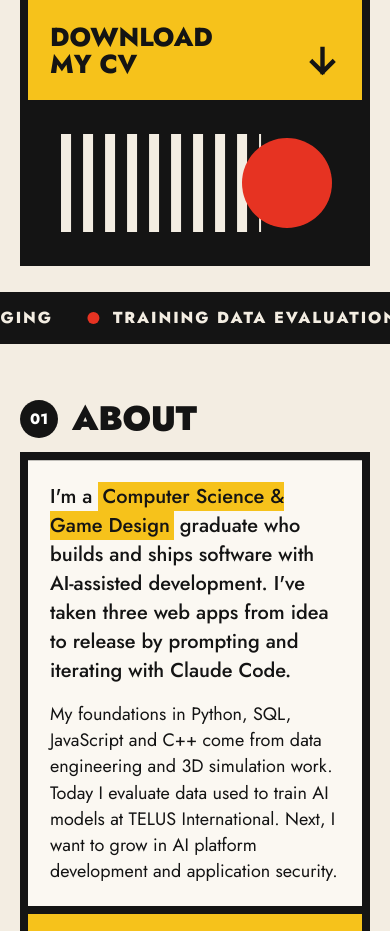
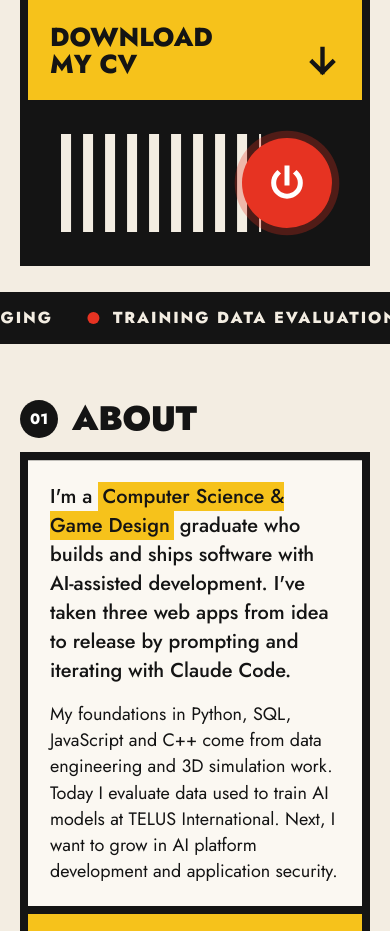
Before and after one commit to syafaatsaat/portfolio-v3, a React (Vite) app: page / in a window 390 px wide. Shown: the part 960-1891 px from the top of the page. Built offline with nearby package versions, Linux system fonts and the light colour scheme.

Commit message:
feat: boot SYAF_OS from a power button in the Bauhaus hero
Co-Authored-By: Claude Opus 5.5 <noreply@anthropic.com>

```diff
--- a/src/components/bauhaus/BauhausSite.jsx
+++ b/src/components/bauhaus/BauhausSite.jsx
@@ -25,7 +25,7 @@ export default function BauhausSite({ profile, page, onToggleTheme }) {
         </main>
       ) : (
         <main id="top">
-          <Hero person={person} cvUrl={links.cv} editions={pastEditions} />
+          <Hero person={person} cvUrl={links.cv} editions={pastEditions} onBoot={onToggleTheme} />
           <SkillsTicker groups={skills} />
           <About person={person} education={education} current={currentJob} />
           <Experience items={experience} />
--- a/src/components/bauhaus/sections/Hero.jsx
+++ b/src/components/bauhaus/sections/Hero.jsx
@@ -1,15 +1,27 @@
 import { useRef } from 'react'
 import { useClock } from '../../../states/hooks/useClock.js'
+import { useExitAnimation } from '../../../states/hooks/useExitAnimation.js'
 import { usePointerParallax } from '../../../states/hooks/usePointerParallax.js'
 import ArrowIcon from '../../shared/ArrowIcon.jsx'
+import { classNames } from '../../shared/classNames.js'
 import ExternalLink from '../../shared/ExternalLink.jsx'
 import Bento from '../primitives/Bento.jsx'
 import Shape from '../primitives/Shape.jsx'
 import Tile from '../primitives/Tile.jsx'
 import HeroName from './HeroName.jsx'
 
-export default function Hero({ person, cvUrl, editions }) {
+function PowerIcon() {
+  return (
+    <svg className="hero-power__icon" viewBox="0 0 24 24" fill="none" stroke="currentColor" strokeWidth="3" strokeLinecap="square" aria-hidden="true" focusable="false">
+      <path d="M12 3v9M6.3 6.3a8 8 0 1 0 11.4 0" />
+    </svg>
+  )
+}
+
+export default function Hero({ person, cvUrl, editions, onBoot }) {
   const time = useClock(person.timeZone)
+  // The stripes collapse into a scanline first; the theme switches once that ends
+  const powerOff = useExitAnimation(onBoot)
   const ref = useRef(null)
   usePointerParallax(ref)
 
@@ -54,9 +66,28 @@ export default function Hero({ person, cvUrl, editions }) {
           </span>
         </Tile>
 
-        <Tile color="black" span={3} className="hero-art-c" aria-hidden="true">
+        {/* Easter egg: the red circle is a power button that boots the SYAF_OS theme */}
+        <Tile
+          color="black"
+          span={3}
+          className={classNames('hero-art-c', 'hero-power', powerOff.isLeaving && 'hero-power--booting')}
+          onAnimationEnd={powerOff.handleAnimationEnd}
+        >
           <Shape kind="stripes" color="paper" motion="slide" idle="drift" className="hero-art-c__stripes" />
-          <Shape kind="circle" color="red" depth={18} className="hero-art-c__circle" />
+          {/* The stripes turn into these words while the button is hovered or focused */}
+          <span className="hero-power__text" aria-hidden="true">
+            <span>▶ Boot</span>
+            <span>SYAF_OS</span>
+          </span>
+          <button
+            type="button"
+            className="hero-power__knob"
+            aria-label="Boot SYAF_OS, switch to the retro desktop theme"
+            onClick={powerOff.start}
+            disabled={powerOff.isLeaving}
+          >
+            <PowerIcon />
+          </button>
         </Tile>
       </Bento>
     </div>
--- a/src/styles/bauhaus/hero.css
+++ b/src/styles/bauhaus/hero.css
@@ -163,7 +163,96 @@
 
   .hero-art-c { min-height: 150px; }
   .hero-art-c__stripes { top: 26px; bottom: 26px; left: 26px; width: 60%; }
-  .hero-art-c__circle { width: 90px; height: 90px; right: 30px; top: 50%; margin-top: -45px; }
+
+  /* Power switch (easter egg): the red circle is the button; hovering or focusing it wipes the stripes into words */
+  .hero-power__knob {
+    position: absolute;
+    right: 30px;
+    top: 50%;
+    width: 90px;
+    height: 90px;
+    margin-top: -45px;
+    display: grid;
+    place-items: center;
+    border: 0;
+    border-radius: 50%;
+    background: var(--red);
+    color: #fff;
+    cursor: pointer;
+    animation: bh-pulse 2.4s ease-in-out infinite;
+    transition: transform 0.5s var(--ease-snap), scale 0.6s var(--ease-pop) 350ms;
+
+    &:is(:hover, :focus-visible) { transform: scale(1.08); }
+    &:focus-visible { outline-offset: 4px; }
+    &:disabled { cursor: progress; }
+  }
+
+  /* Pops in with the tile's other shapes */
+  .bento[data-revealed='false'] .hero-power__knob { scale: 0; }
+
+  .hero-power__icon { width: 40px; height: 40px; }
+
+  /* Same box and colour as the stripes, so the lines read as turning into the words */
+  .hero-power__text {
+    position: absolute;
+    top: 26px;
+    bottom: 26px;
+    left: 26px;
+    width: 60%;
+    display: flex;
+    flex-direction: column;
+    justify-content: center;
+    color: var(--paper);
+    font-size: 40px;
+    font-weight: 900;
+    line-height: 0.95;
+    text-transform: uppercase;
+    clip-path: inset(0 100% 0 0);
+    pointer-events: none;
+    transition: clip-path 0.45s var(--ease-snap);
+  }
+
+  .hero-power .hero-art-c__stripes {
+    clip-path: inset(0);
+    transition:
+      clip-path 0.45s var(--ease-snap),
+      transform 0.5s var(--ease-snap),
+      translate 0.3s ease-out,
+      scale 0.6s var(--ease-pop) calc(var(--i, 0) * var(--stagger) + 350ms);
+  }
+
+  /* Left-to-right wipe: the stripes clip away as the words clip in behind the same edge */
+  .hero-power:has(.hero-power__knob:is(:hover, :focus-visible)) {
+    .hero-art-c__stripes { clip-path: inset(0 0 0 100%); }
+    .hero-power__text { clip-path: inset(0); }
+  }
+
+  /* Booting. The tile's own animation is the one that ends the exit, so it outranks the reveal wipe. */
+  .bento[data-revealed] > .tile.hero-power--booting {
+    animation: bh-power-flash 1s linear both;
+    animation-delay: 0ms;
+  }
+
+  /* Booting wins over hover: the stripes come back for the squash and the words go */
+  .hero-power.hero-power--booting {
+    .hero-art-c__stripes {
+      clip-path: inset(0);
+      transition-duration: 0.15s;
+      animation: bh-power-squash 0.9s var(--ease-snap) forwards;
+    }
+
+    .hero-power__text {
+      clip-path: inset(0 100% 0 0);
+      transition-duration: 0.15s;
+    }
+
+    .hero-power__knob { animation: bh-power-knob 0.45s ease-in forwards; }
+  }
+
+  @media (prefers-reduced-motion: reduce) {
+    .hero-power .hero-art-c__stripes,
+    .hero-power__text { transition: none; }
+  }
 
   /* Role */
   .hero-role {
@@ -235,5 +324,7 @@
       padding: 26px 22px;
       min-height: 0;
     }
+
+    .hero-power__text { font-size: 30px; }
   }
 }
--- a/src/styles/bauhaus/motion.css
+++ b/src/styles/bauhaus/motion.css
@@ -30,6 +30,37 @@
   to { translate: 0 12px; }
 }
 
+/* Power switch: a soft ring ripples out of the red button */
+@keyframes bh-pulse {
+  0%, 100% { box-shadow: 0 0 0 0 rgba(230, 51, 34, 0.6); }
+  50% { box-shadow: 0 0 0 14px rgba(230, 51, 34, 0); }
+}
+
+/* Power switch pressed: the stripes squash into one glowing scanline, which then shrinks away */
+@keyframes bh-power-squash {
+  45% {
+    transform: scaleY(0.04);
+    background: #fff;
+    box-shadow: 0 0 18px 4px #00f0ff;
+  }
+  100% {
+    transform: scaleY(0.04) scaleX(0);
+    background: #fff;
+    box-shadow: 0 0 18px 4px #00f0ff;
+  }
+}
+
+@keyframes bh-power-knob {
+  to { transform: scale(0); }
+}
+
+/* Runs alongside the squash and outlasts it, so the theme switches once the line is gone */
+@keyframes bh-power-flash {
+  0%, 85% { filter: none; }
+  92% { filter: brightness(1.6); }
+  100% { filter: none; }
+}
+
 @keyframes bh-ticker {
   to { transform: translateX(-50%); }
 }
```
